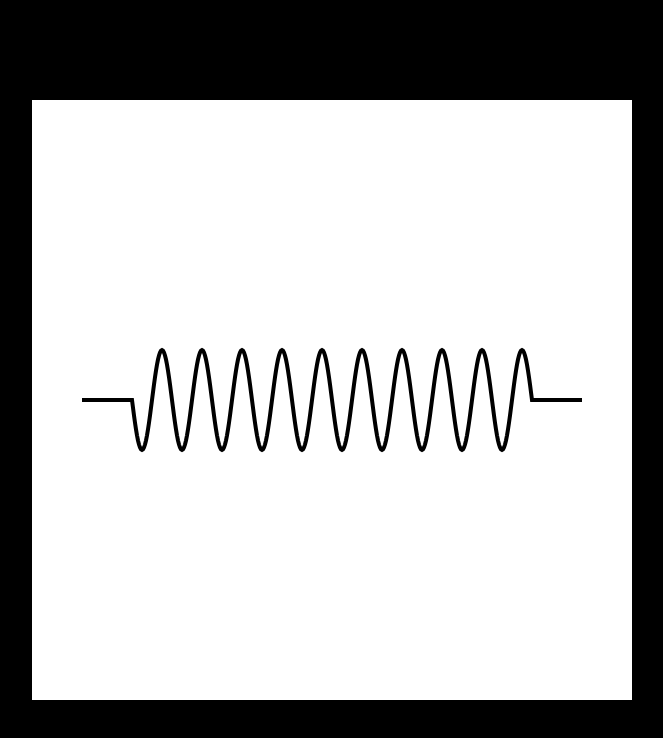
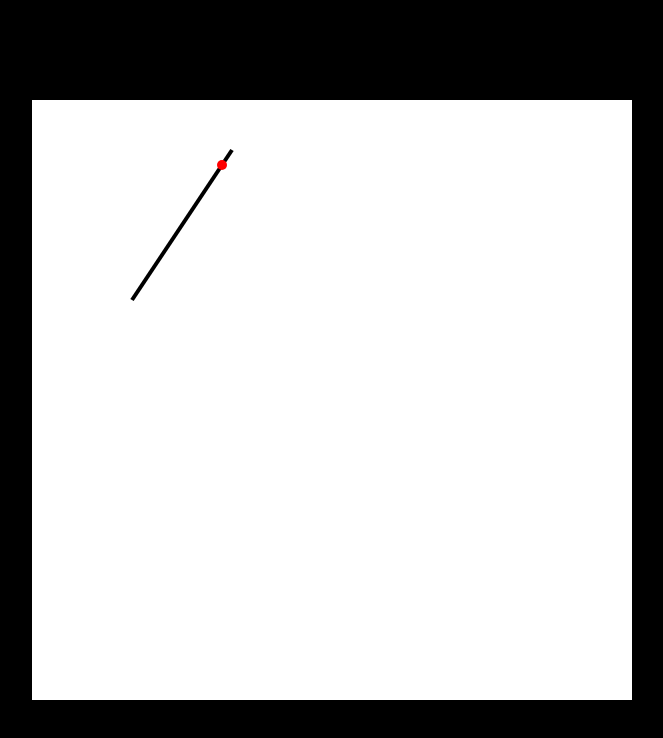
Before and after one commit to koalakoker/PWM, an Electron app: page index.html in a window 850 px wide. Shown: the whole page, without its empty margins (93-756 px from the left). Drawn offline with Linux system fonts and the light colour scheme.

Commit message:
Conductor working with 1 segment

```diff
--- /dev/null
+++ b/conductor.js
@@ -0,0 +1,23 @@
+class Conductor {
+  constructor() {
+    this.a = new Point(100, 200);
+    this.b = new Point(200, 50);
+    this.off = 0;
+    this.segment = 1;
+  }
+  draw(ctx) {
+    // Frame
+    drawLine(ctx, this.a, this.b, "black", 4);
+    // Electron
+    let ePos = lerpPoint(this.a, this.b, this.off);
+    drawPoint(ctx, ePos, "red", 5);
+    // Update
+    this.update();
+  }
+  update() {
+    this.off += 0.05;
+    if (this.off >= 1) {
+      this.off = 0;
+    }
+  }
+}
--- a/index.html
+++ b/index.html
@@ -8,6 +8,8 @@
     <script src="utils.js"></script>
     <script src="vector.js"></script>
     <script src="inductor.js"></script>
+    <script src="point.js"></script>
+    <script src="conductor.js"></script>
     <script src="main.js"></script>
     <script src="gui.js"></script>
   </body>
--- a/inductor.js
+++ b/inductor.js
@@ -66,6 +66,8 @@ class Inductor {
     ctx.stroke();
   }
 
+  circuit(ctx) {}
+
   calc(x) {
     if (x > this.xStart - this.leg && x < this.xStart) {
       return this.y0;
--- a/main.js
+++ b/main.js
@@ -9,6 +9,7 @@ let fps = 60;
 let dt = 1 / fps;
 setInterval(draw, 1000 / fps);
 
+// Inductor
 let amp = 50;
 let xStart = 100;
 let xEnd = canvas.width - 100;
@@ -17,13 +18,17 @@ let wave = 10;
 let leg = 50;
 let inductor = new Inductor(amp, xStart, xEnd, y0, wave, leg);
 
+// Conductor
+let conductor = new Conductor();
+
 function draw() {
   ctx.clearRect(0, 0, canvas.width, canvas.height);
-  inductor.draw(ctx);
+  //inductor.draw(ctx);
+  conductor.draw(ctx);
 }
 
 function keypressed(e) {
   if (e.code === "Space") {
-    inductor.toggle();
+    //inductor.toggle();
   }
 }
--- /dev/null
+++ b/point.js
@@ -0,0 +1,12 @@
+class Point {
+  constructor(x, y) {
+    this.x = x;
+    this.y = y;
+  }
+}
+
+function lerpPoint(a, b, o) {
+  let x = lerp(a.x, b.x, o);
+  let y = lerp(a.y, b.y, o);
+  return new Point(x, y);
+}
--- a/utils.js
+++ b/utils.js
@@ -1,3 +1,4 @@
+// Angle
 function rpm2rads(rpm) {
   return (rpm / 60) * 2 * Math.PI;
 }
@@ -5,3 +6,25 @@ function rpm2rads(rpm) {
 function rads2rpm(rads) {
   return (rads * 60) / (2 * Math.PI);
 }
+
+// Graphic primitive
+function drawLine(ctx, a, b, color, width) {
+  ctx.strokeStyle = color;
+  ctx.lineWidth = width;
+  ctx.beginPath();
+  ctx.moveTo(a.x, a.y);
+  ctx.lineTo(b.x, b.y);
+  ctx.stroke();
+}
+
+function drawPoint(ctx, p, color, rad) {
+  ctx.fillStyle = "red";
+  ctx.beginPath();
+  ctx.arc(p.x, p.y, rad, 0, Math.PI * 2, true);
+  ctx.fill();
+}
+
+// Linear interpolation
+function lerp(a, b, o) {
+  return a + (b - a) * o;
+}
```
